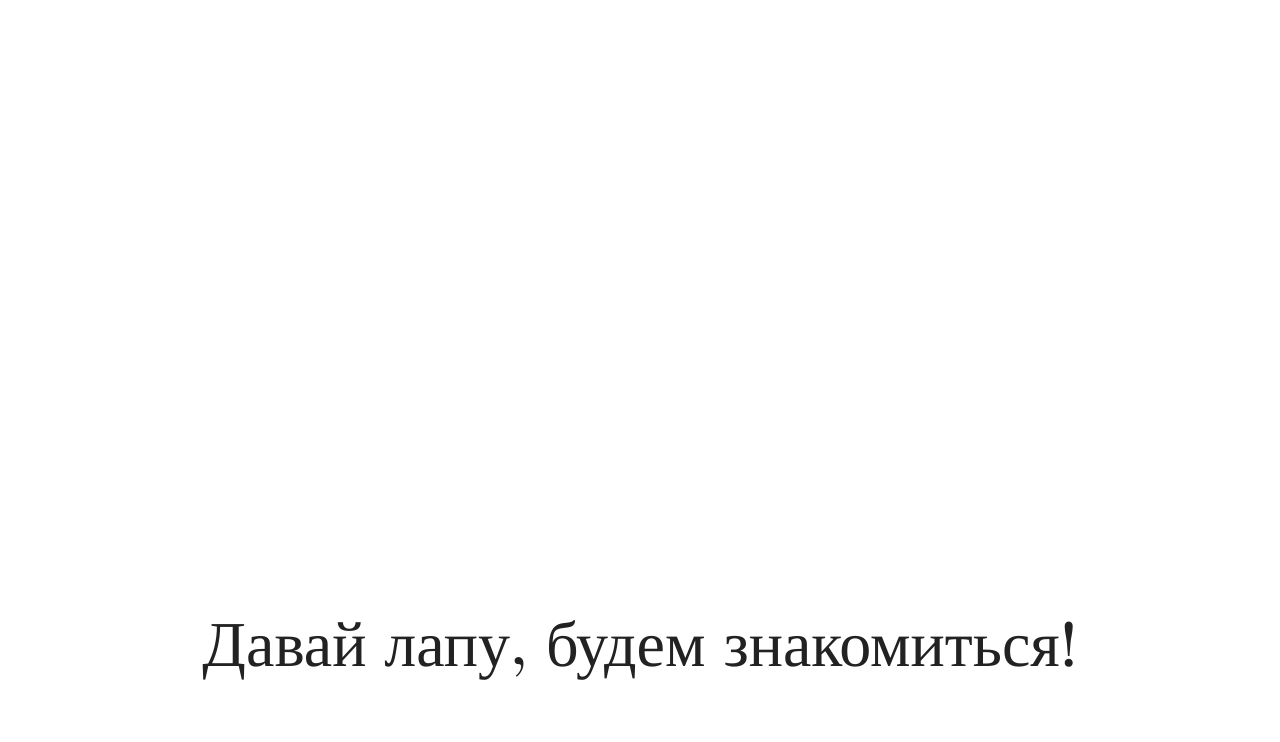
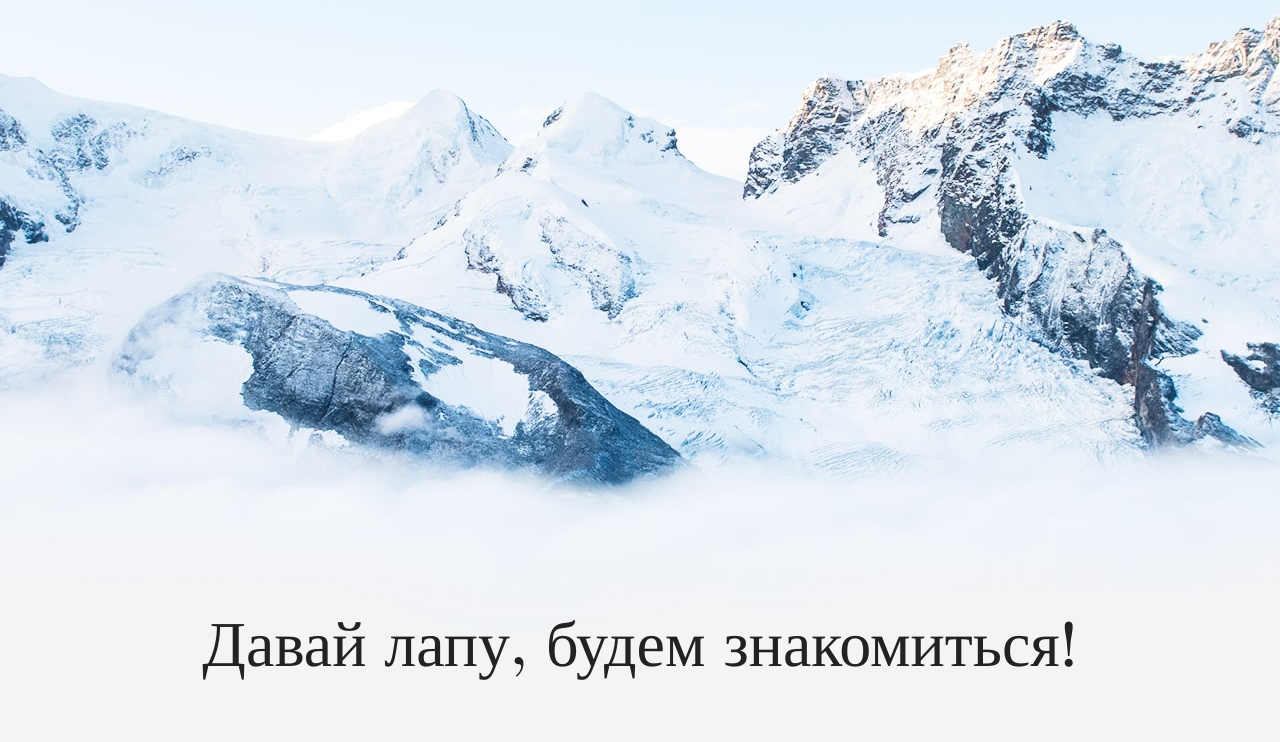
Before and after one commit to rinka-irinka99/enot1, a plain HTML site: page index.html in a window 1280 px wide. Shown: the part 427-1169 px from the top of the page. Drawn offline with nearby package versions, Linux system fonts and the light colour scheme.

Commit message:
Update index.html

```diff
--- a/index.html
+++ b/index.html
@@ -5,9 +5,8 @@
     <meta charset="UTF-8">
     <link rel="stylesheet" href="style.css">
     <title>Портфолио проказника</title>
-    <style>
-  body { background: url(enot32/img/hero-bg.jpg); }
-</style>
+    <body style="background-image:url(img/hero-bg.jpg)">
+</body>
   </head>
 
   <body>
```
